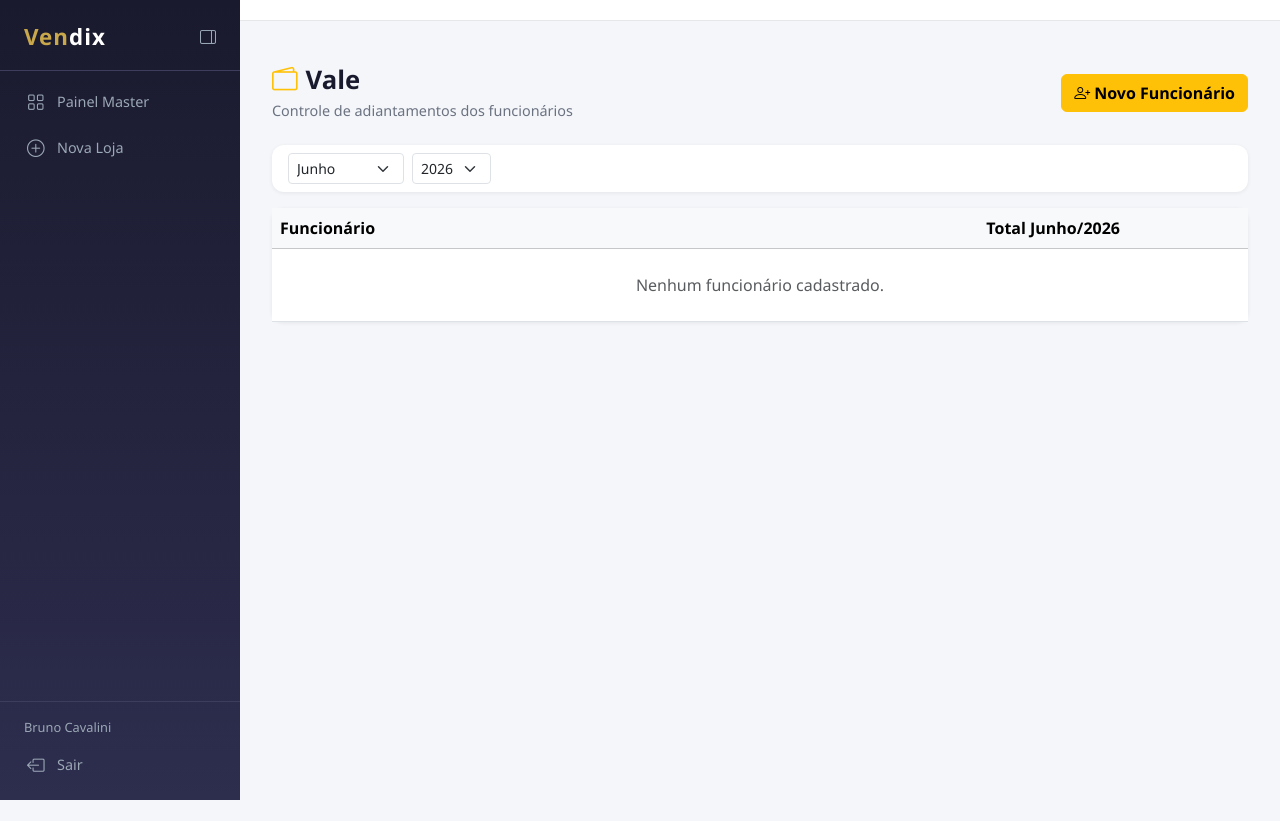
After one commit to cavalinibruno-rgb/vendix, a Flask app: page /vale/ in a window 1280 px wide. The commit adds this page. Run offline with Flask 3, Linux system fonts and the light colour scheme; a user stored in the database is signed in.

Commit message:
Feat: módulo Vale — controle de adiantamentos de funcionários por mês
Co-Authored-By: Claude Sonnet 4.6 <noreply@anthropic.com>

```diff
--- a/app/__init__.py
+++ b/app/__init__.py
@@ -27,6 +27,21 @@ def _run_migrations(db):
         "ALTER TABLE sales ADD COLUMN IF NOT EXISTS amount_paid FLOAT",
         "ALTER TABLE sales ADD COLUMN IF NOT EXISTS change_amount FLOAT",
         "ALTER TABLE cash_registers ADD COLUMN IF NOT EXISTS closing_data TEXT",
+        """CREATE TABLE IF NOT EXISTS employees (
+            id SERIAL PRIMARY KEY,
+            tenant_id INTEGER REFERENCES tenants(id) NOT NULL,
+            name VARCHAR(128) NOT NULL,
+            created_at TIMESTAMP DEFAULT NOW()
+        )""",
+        """CREATE TABLE IF NOT EXISTS vales (
+            id SERIAL PRIMARY KEY,
+            tenant_id INTEGER REFERENCES tenants(id) NOT NULL,
+            employee_id INTEGER REFERENCES employees(id) NOT NULL,
+            amount FLOAT NOT NULL,
+            date DATE NOT NULL,
+            notes TEXT,
+            created_at TIMESTAMP DEFAULT NOW()
+        )""",
     ]
     with db.engine.connect() as conn:
         for sql in migrations:
@@ -67,6 +82,7 @@ def create_app():
     from app.routes.stock import stock_bp
     from app.routes.account import account_bp
     from app.routes.apps import apps_bp
+    from app.routes.vale import vale_bp
 
     app.register_blueprint(auth_bp)
     app.register_blueprint(dashboard_bp)
@@ -78,6 +94,7 @@ def create_app():
     app.register_blueprint(stock_bp)
     app.register_blueprint(account_bp)
     app.register_blueprint(apps_bp)
+    app.register_blueprint(vale_bp)
 
     with app.app_context():
         app.logger.warning(f"[DB] vars: VENDIX={bool(os.environ.get('VENDIX_DB_URL'))} PUB={bool(os.environ.get('DATABASE_PUBLIC_URL'))} DB={bool(os.environ.get('DATABASE_URL'))}")
--- /dev/null
+++ b/app/routes/vale.py
@@ -0,0 +1,109 @@
+from flask import Blueprint, render_template, redirect, url_for, request, flash
+from flask_login import login_required, current_user
+from app import db
+from app.models.vale import Employee, Vale
+from datetime import date, datetime
+
+vale_bp = Blueprint('vale', __name__, url_prefix='/vale')
+
+def tid():
+    return current_user.tenant_id
+
+@vale_bp.route('/')
+@login_required
+def index():
+    mes  = request.args.get('mes',  type=int, default=date.today().month)
+    ano  = request.args.get('ano',  type=int, default=date.today().year)
+
+    employees = Employee.query.filter_by(tenant_id=tid()).order_by(Employee.name).all()
+
+    # Total de vale por funcionário no mês selecionado
+    totais = {}
+    for e in employees:
+        total = sum(v.amount for v in e.vales if v.date.month == mes and v.date.year == ano)
+        totais[e.id] = total
+
+    total_geral = sum(totais.values())
+
+    meses = ['Janeiro','Fevereiro','Março','Abril','Maio','Junho',
+             'Julho','Agosto','Setembro','Outubro','Novembro','Dezembro']
+
+    return render_template('vale/index.html',
+        employees=employees, totais=totais, total_geral=total_geral,
+        mes=mes, ano=ano, meses=meses,
+    )
+
+@vale_bp.route('/funcionario/novo', methods=['POST'])
+@login_required
+def funcionario_novo():
+    name = request.form.get('name', '').strip()
+    if name:
+        e = Employee(tenant_id=tid(), name=name)
+        db.session.add(e)
+        db.session.commit()
+        flash(f'Funcionário "{name}" cadastrado!', 'success')
+    return redirect(url_for('vale.index'))
+
+@vale_bp.route('/funcionario/<int:emp_id>/excluir', methods=['POST'])
+@login_required
+def funcionario_excluir(emp_id):
+    e = Employee.query.filter_by(id=emp_id, tenant_id=tid()).first_or_404()
+    db.session.delete(e)
+    db.session.commit()
+    flash('Funcionário removido.', 'success')
+    return redirect(url_for('vale.index'))
+
+@vale_bp.route('/funcionario/<int:emp_id>')
+@login_required
+def funcionario_detalhe(emp_id):
+    e   = Employee.query.filter_by(id=emp_id, tenant_id=tid()).first_or_404()
+    mes = request.args.get('mes', type=int, default=date.today().month)
+    ano = request.args.get('ano', type=int, default=date.today().year)
+
+    vales = [v for v in e.vales if v.date.month == mes and v.date.year == ano]
+    vales.sort(key=lambda v: v.date)
+    total = sum(v.amount for v in vales)
+
+    meses = ['Janeiro','Fevereiro','Março','Abril','Maio','Junho',
+             'Julho','Agosto','Setembro','Outubro','Novembro','Dezembro']
+
+    return render_template('vale/detalhe.html',
+        employee=e, vales=vales, total=total,
+        mes=mes, ano=ano, meses=meses,
+    )
+
+@vale_bp.route('/funcionario/<int:emp_id>/novo', methods=['POST'])
+@login_required
+def vale_novo(emp_id):
+    e = Employee.query.filter_by(id=emp_id, tenant_id=tid()).first_or_404()
+    amount_str = request.form.get('amount', '0').replace(',', '.').strip()
+    try:
+        amount = float(amount_str)
+    except ValueError:
+        amount = 0
+    date_str = request.form.get('date', '')
+    try:
+        vale_date = date.fromisoformat(date_str)
+    except (ValueError, TypeError):
+        vale_date = date.today()
+    notes = request.form.get('notes', '').strip()
+
+    if amount > 0:
+        v = Vale(tenant_id=tid(), employee_id=e.id, amount=amount,
+                 date=vale_date, notes=notes)
+        db.session.add(v)
+        db.session.commit()
+        flash(f'Vale de R$ {amount:.2f} lançado para {e.name}.', 'success')
+    return redirect(url_for('vale.funcionario_detalhe', emp_id=emp_id,
+                            mes=vale_date.month, ano=vale_date.year))
+
+@vale_bp.route('/vale/<int:vale_id>/excluir', methods=['POST'])
+@login_required
+def vale_excluir(vale_id):
+    v = Vale.query.filter_by(id=vale_id, tenant_id=tid()).first_or_404()
+    emp_id = v.employee_id
+    mes, ano = v.date.month, v.date.year
+    db.session.delete(v)
+    db.session.commit()
+    flash('Vale removido.', 'success')
+    return redirect(url_for('vale.funcionario_detalhe', emp_id=emp_id, mes=mes, ano=ano))
--- a/app/templates/base.html
+++ b/app/templates/base.html
@@ -116,6 +116,9 @@
       <a href="{{ url_for('apps.index') }}" class="nav-link {% if 'apps' in ep %}active{% endif %}">
         <i class="bi bi-phone"></i><span class="nav-label"> Apps</span>
       </a>
+      <a href="{{ url_for('vale.index') }}" class="nav-link {% if 'vale' in ep %}active{% endif %}">
+        <i class="bi bi-wallet2"></i><span class="nav-label"> Vale</span>
+      </a>
 
       <div class="nav-section">Cadastro</div>
       <a href="{{ url_for('customers.index') }}" class="nav-link {% if ep in ('customers.index','customers.novo','customers.editar') %}active{% endif %}">
--- /dev/null
+++ b/app/templates/vale/index.html
@@ -0,0 +1,117 @@
+{% extends 'base.html' %}
+{% block title %}Vale — Vendix{% endblock %}
+
+{% block content %}
+<div class="page-header d-flex align-items-center justify-content-between">
+  <div>
+    <h1><i class="bi bi-wallet2 me-2 text-warning"></i>Vale</h1>
+    <p>Controle de adiantamentos dos funcionários</p>
+  </div>
+  <button class="btn btn-warning fw-semibold" data-bs-toggle="modal" data-bs-target="#modalFuncionario">
+    <i class="bi bi-person-plus me-1"></i>Novo Funcionário
+  </button>
+</div>
+
+<!-- Filtro de mês -->
+<div class="card mb-3">
+  <div class="card-body py-2">
+    <form method="get" class="d-flex align-items-center gap-2">
+      <select name="mes" class="form-select form-select-sm" style="width:auto;" onchange="this.form.submit()">
+        {% for i in range(1, 13) %}
+        <option value="{{ i }}" {% if i == mes %}selected{% endif %}>{{ meses[i-1] }}</option>
+        {% endfor %}
+      </select>
+      <select name="ano" class="form-select form-select-sm" style="width:auto;" onchange="this.form.submit()">
+        {% for a in range(2024, 2028) %}
+        <option value="{{ a }}" {% if a == ano %}selected{% endif %}>{{ a }}</option>
+        {% endfor %}
+      </select>
+    </form>
+  </div>
+</div>
+
+<!-- Lista de funcionários -->
+<div class="card">
+  <div class="card-body p-0">
+    <table class="table table-hover mb-0">
+      <thead class="table-light">
+        <tr>
+          <th>Funcionário</th>
+          <th class="text-end">Total {{ meses[mes-1] }}/{{ ano }}</th>
+          <th style="width:120px;"></th>
+        </tr>
+      </thead>
+      <tbody>
+        {% for e in employees %}
+        <tr>
+          <td class="fw-semibold">
+            <a href="{{ url_for('vale.funcionario_detalhe', emp_id=e.id, mes=mes, ano=ano) }}" class="text-decoration-none text-dark">
+              <i class="bi bi-person me-1 text-muted"></i>{{ e.name }}
+            </a>
+          </td>
+          <td class="text-end">
+            {% if totais[e.id] > 0 %}
+              <span class="fw-bold text-danger">R$ {{ '%.2f'|format(totais[e.id]) }}</span>
+            {% else %}
+              <span class="text-muted">R$ 0,00</span>
+            {% endif %}
+          </td>
+          <td class="text-end">
+            <div class="d-flex gap-1 justify-content-end">
+              <a href="{{ url_for('vale.funcionario_detalhe', emp_id=e.id, mes=mes, ano=ano) }}"
+                 class="btn btn-sm btn-outline-primary">
+                <i class="bi bi-eye"></i>
+              </a>
+              <form method="post" action="{{ url_for('vale.funcionario_excluir', emp_id=e.id) }}"
+                    onsubmit="return confirm('Excluir {{ e.name }} e todos os vales?')">
+                <button class="btn btn-sm btn-outline-danger"><i class="bi bi-trash"></i></button>
+              </form>
+            </div>
+          </td>
+        </tr>
+        {% else %}
+        <tr><td colspan="3" class="text-center text-muted py-4">Nenhum funcionário cadastrado.</td></tr>
+        {% endfor %}
+      </tbody>
+      {% if employees %}
+      <tfoot class="table-light">
+        <tr>
+          <td class="fw-bold">Total Geral</td>
+          <td class="text-end fw-bold text-danger">R$ {{ '%.2f'|format(total_geral) }}</td>
+          <td></td>
+        </tr>
+      </tfoot>
+      {% endif %}
+    </table>
+  </div>
+</div>
+
+<!-- Modal Novo Funcionário -->
+<div class="modal fade" id="modalFuncionario" tabindex="-1">
+  <div class="modal-dialog modal-sm">
+    <div class="modal-content">
+      <form method="post" action="{{ url_for('vale.funcionario_novo') }}">
+        <div class="modal-header">
+          <h5 class="modal-title">Novo Funcionário</h5>
+          <button type="button" class="btn-close" data-bs-dismiss="modal"></button>
+        </div>
+        <div class="modal-body">
+          <input type="text" name="name" class="form-control" placeholder="Nome do funcionário" required autofocus>
+        </div>
+        <div class="modal-footer">
+          <button type="submit" class="btn btn-warning fw-semibold">Cadastrar</button>
+          <button type="button" class="btn btn-outline-secondary" data-bs-dismiss="modal">Cancelar</button>
+        </div>
+      </form>
+    </div>
+  </div>
+</div>
+{% endblock %}
+
+{% block scripts %}
+<script>
+document.getElementById('modalFuncionario').addEventListener('shown.bs.modal', function() {
+  this.querySelector('input[name=name]').focus();
+});
+</script>
+{% endblock %}
```
Also changed, not shown: app/models/vale.py (added, +20 -0 lines), app/templates/vale/detalhe.html (added, +131 -0 lines).
